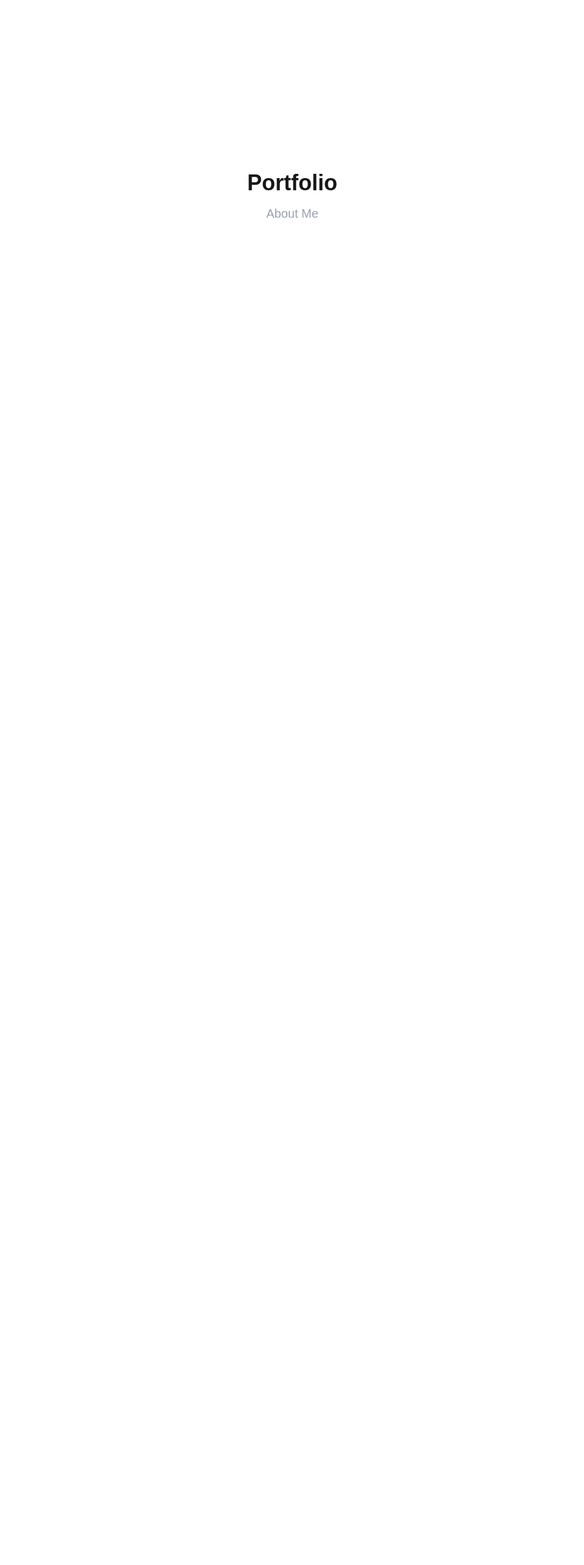
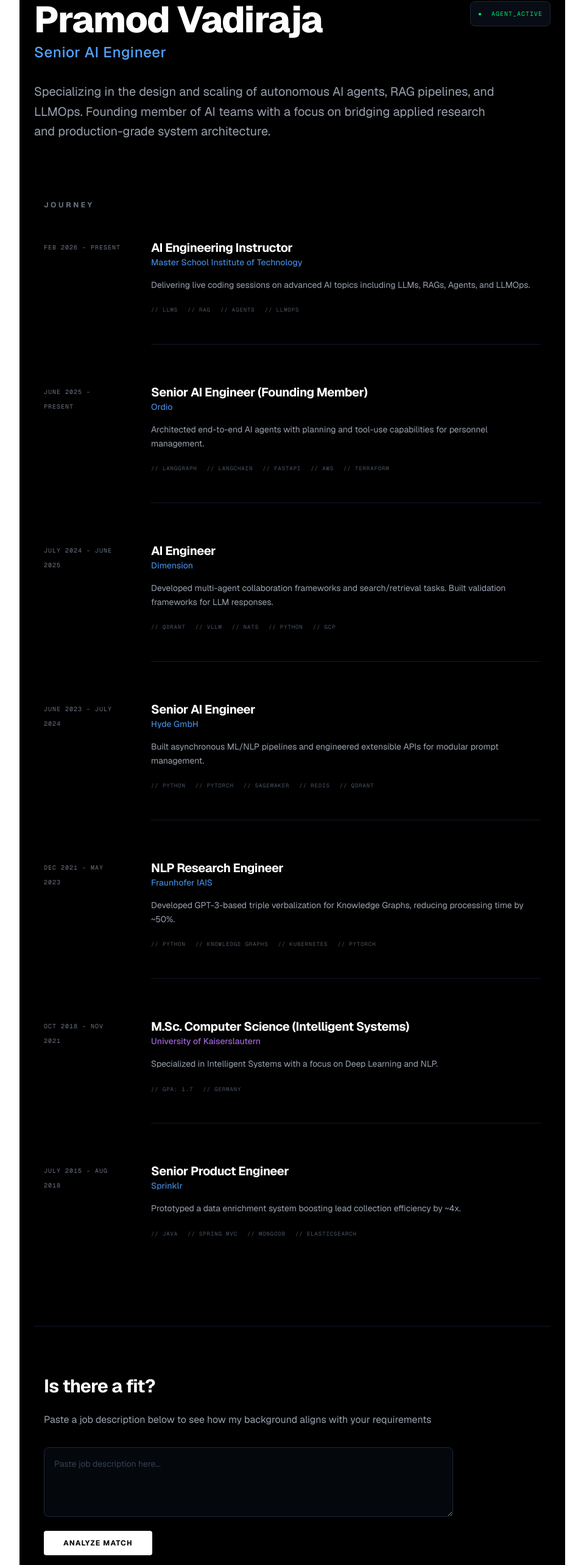
Before and after one commit to pramodv1993/portfolio, a Next.js app: page / in a window 1280 px wide. Shown: the part 78-2644 px from the top of the page at 61% size, without its empty margins (160-1119 px from the left). Before the commit the page ends 800 px from the top, so only its background shows below. Built offline with nearby package versions, Linux system fonts and the light colour scheme.

Commit message:
chore: test page

```diff
--- a/app/page.tsx
+++ b/app/page.tsx
@@ -1,12 +1,87 @@
-import Image from "next/image";
+import { portfolioData, publications, unifiedTimeline } from "../data/experience";
 
 export default function Home() {
   return (
-    <main className="flex min-h-screen flex-col items-center justify-center p-24">
-      <h1 className="text-4xl font-bold">Portfolio</h1>
-      <p className="mt-4 text-xl text-gray-400">
-        About Me
-      </p>
+    <main className="max-w-4xl mx-auto py-20 px-6 font-sans text-white bg-black">
+
+      {/* HERO SECTION */}
+      <section className="mb-24">
+        <div className="flex justify-between items-start mb-8">
+          <div>
+            <h1 className="text-6xl font-extrabold mb-2 tracking-tight">{portfolioData.name}</h1>
+            <h2 className="text-2xl text-blue-400 font-medium tracking-wide">{portfolioData.role}</h2>
+          </div>
+          <div className="p-3 bg-gray-900/50 rounded-lg border border-gray-800 text-[10px] font-mono text-green-400 uppercase tracking-widest">
+            <span className="animate-pulse mr-2">●</span> Agent_Active
+          </div>
+        </div>
+        <p className="text-xl text-gray-400 leading-relaxed max-w-3xl">
+          {portfolioData.summary}
+        </p>
+      </section>
+
+      {/* MINIMALIST JOURNEY */}
+<section className="mb-24 px-4">
+  <h3 className="text-xs uppercase tracking-[0.3em] text-gray-500 font-bold mb-12">Journey</h3>
+  <div className="space-y-16">
+    {unifiedTimeline.map((item, index) => (
+      <div key={index} className="group">
+        <div className="flex flex-col md:flex-row md:gap-12">
+          {/* Side Info */}
+          <div className="md:w-32 mb-2 md:mb-0 shrink-0">
+            <span className="text-[10px] font-mono text-gray-500 uppercase tracking-widest leading-none">
+              {item.period}
+            </span>
+          </div>
+
+          {/* Main Content */}
+          <div className="flex-1 border-b border-gray-900 pb-12 group-last:border-none">
+            <div className="flex flex-col mb-4">
+              <h4 className="text-xl font-bold text-white tracking-tight">{item.role}</h4>
+              <span className={`text-sm font-medium ${item.type === 'edu' ? 'text-purple-400/80' : 'text-blue-400/80'}`}>
+                {item.company}
+              </span>
+            </div>
+
+            <p className="text-gray-400 text-sm leading-relaxed mb-6 max-w-2xl">
+              {item.description}
+            </p>
+
+            <div className="flex flex-wrap gap-x-4 gap-y-2">
+              {item.tech.map((t) => (
+                <span key={t} className="text-[9px] font-mono text-gray-600 uppercase tracking-widest">
+                  // {t}
+                </span>
+              ))}
+            </div>
+          </div>
+        </div>
+      </div>
+    ))}
+  </div>
+</section>
+
+{/* CALL TO ACTION: AI JOB FIT */}
+<section className="mb-24 px-4 pt-20 border-t border-gray-900">
+  <div className="max-w-2xl">
+    <h3 className="text-3xl font-bold text-white mb-6 tracking-tight">Is there a fit?</h3>
+    <p className="text-gray-400 mb-8 leading-relaxed">
+      Paste a job description below to see how my background aligns with your requirements
+    </p>
+
+    <div className="space-y-4">
+      <textarea
+        className="w-full bg-gray-900/30 border border-gray-800 rounded-lg p-4 text-sm text-gray-300 focus:outline-none focus:border-blue-500/50 transition-colors placeholder:text-gray-700"
+        rows={4}
+        placeholder="Paste job description here..."
+      />
+      <button className="px-8 py-3 bg-white text-black text-xs font-bold uppercase tracking-widest rounded hover:bg-blue-400 transition-colors">
+        Analyze Match
+      </button>
+    </div>
+  </div>
+</section>
+
     </main>
   );
 }
--- /dev/null
+++ b/data/experience.ts
@@ -0,0 +1,164 @@
+export const portfolioData = {
+  name: "Pramod Vadiraja",
+  role: "Senior AI Engineer",
+  summary: "Specializing in the design and scaling of autonomous AI agents, RAG pipelines, and LLMOps. Founding member of AI teams with a focus on bridging applied research and production-grade system architecture.",
+
+  skills: [
+    {
+      category: "Agentic AI & LLMs",
+      items: ["LangGraph", "LangChain", "Autonomous Agents", "Multi-Agent Systems", "MCP", "RAG"]
+    },
+    {
+      category: "AI Infrastructure & Ops",
+      items: ["Docker", "Terraform", "AWS (ECS, SQS, Lambda)", "GCP", "CI/CD", "Vector DBs (Qdrant, Pinecone)"]
+    },
+    {
+      category: "Backend & Engineering",
+      items: ["FastAPI", "Python", "Asynchronous Programming", "PostgreSQL", "Redis", "Distributed Systems"]
+    },
+    {
+      category: "Research & ML",
+      items: ["PyTorch", "NLP", "Fine-tuning (DeepSpeed/FSDP)", "Computer Vision", "Knowledge Graphs"]
+    }
+  ],
+
+  education: [
+    {
+      school: "University of Kaiserslautern",
+      degree: "M.Sc. in Computer Science (Intelligent Systems)",
+      period: "2018 – 2021",
+      grade: "GPA: 1.7"
+    },
+    {
+      school: "Visvesvaraya Technological University",
+      degree: "Bachelor of Computer Science",
+      period: "2011 – 2015",
+      grade: "GPA: 1.7 (78%)"
+    }
+  ]
+};
+
+export const publications = [
+  {
+    title: "Convolutional Autoencoder Based Textile Defect Detection Under Unconstrained Setting",
+    publisher: "Springer, Cham",
+    year: "2021",
+    link: "https://link.springer.com/chapter/10.1007/978-3-030-89134-3_11"
+  },
+  {
+    title: "Effects of Counting Seconds in the Mind while Reading",
+    publisher: "UbiComp 2021, ACM",
+    year: "2021",
+    link: "https://dl.acm.org/doi/10.1145/3460418.3479373"
+  },
+  {
+    title: "Text Summary Augmentation for Intelligent Reading Assistant",
+    publisher: "AHs'21: Augmented Humans Conference",
+    year: "2021",
+    link: "https://dl.acm.org/doi/10.1145/3450741.3450742"
+  }
+];
+
+export const workExperience = [
+  {
+    company: "Master School Institute of Technology",
+    role: "AI Engineering Instructor",
+    period: "Feb 2026 – Present",
+    description: "Delivering live coding sessions on advanced AI topics including LLMs, RAGs, Agents, and LLMOps.",
+    tech: ["LLMs", "RAG", "Agents", "LLMOps"]
+  },
+  {
+    company: "Ordio",
+    role: "Senior AI Engineer",
+    period: "June 2025 – Present",
+    description: "Founding member of the AI team for a personnel management platform. Developed end-to-end AI agents for workspace management with advanced planning and tool-use capabilities.",
+    tech: ["LangGraph", "LangChain", "FastAPI", "AWS", "Terraform"]
+  },
+  {
+    company: "Dimension",
+    role: "AI Engineer",
+    period: "July 2024 – June 2025",
+    description: "Developed multi-agent collaboration frameworks and search/retrieval tasks with LangChain and LangGraph. Built validation frameworks for LLM responses and load testing.",
+    tech: ["Qdrant", "VLLM", "NATS", "Python", "GCP"]
+  },
+  {
+    company: "Hyde GmbH",
+    role: "Senior AI Engineer",
+    period: "June 2023 – July 2024",
+    description: "Built asynchronous ML/NLP pipelines for web scraping and data preprocessing. Enabled RAG with vector databases and engineered extensible APIs for modular prompt management.",
+    tech: ["Python", "PyTorch", "SageMaker", "Redis", "Qdrant"]
+  },
+  {
+    company: "Fraunhofer IAIS",
+    role: "NLP Research Engineer",
+    period: "Dec 2021 – May 2023",
+    description: "Developed GPT-3-based triple verbalization for Knowledge Graphs, reducing processing time by ~50%. Contributed to the OpenGPT-X project for EU-region LLMs.",
+    tech: ["Python", "Knowledge Graphs", "Kubernetes", "PyTorch"]
+  },
+  {
+    company: "Sprinklr",
+    role: "Senior Product Engineer",
+    period: "July 2015 – Aug 2018",
+    description: "Prototyped a data enrichment system boosting lead collection efficiency by ~4x. Led migration of legacy Perl scripts to scalable class models.",
+    tech: ["Java", "Spring MVC", "MongoDB", "ElasticSearch"]
+  }
+];
+
+export const unifiedTimeline = [
+  {
+    type: "work",
+    company: "Master School Institute of Technology",
+    role: "AI Engineering Instructor",
+    period: "Feb 2026 – Present",
+    description: "Delivering live coding sessions on advanced AI topics including LLMs, RAGs, Agents, and LLMOps.",
+    tech: ["LLMs", "RAG", "Agents", "LLMOps"]
+  },
+  {
+    type: "work",
+    company: "Ordio",
+    role: "Senior AI Engineer (Founding Member)",
+    period: "June 2025 – Present",
+    description: "Architected end-to-end AI agents with planning and tool-use capabilities for personnel management.",
+    tech: ["LangGraph", "LangChain", "FastAPI", "AWS", "Terraform"]
+  },
+  {
+    type: "work",
+    company: "Dimension",
+    role: "AI Engineer",
+    period: "July 2024 – June 2025",
+    description: "Developed multi-agent collaboration frameworks and search/retrieval tasks. Built validation frameworks for LLM responses.",
+    tech: ["Qdrant", "VLLM", "NATS", "Python", "GCP"]
+  },
+  {
+    type: "work",
+    company: "Hyde GmbH",
+    role: "Senior AI Engineer",
+    period: "June 2023 – July 2024",
+    description: "Built asynchronous ML/NLP pipelines and engineered extensible APIs for modular prompt management.",
+    tech: ["Python", "PyTorch", "SageMaker", "Redis", "Qdrant"]
+  },
+  {
+    type: "work",
+    company: "Fraunhofer IAIS",
+    role: "NLP Research Engineer",
+    period: "Dec 2021 – May 2023",
+    description: "Developed GPT-3-based triple verbalization for Knowledge Graphs, reducing processing time by ~50%.",
+    tech: ["Python", "Knowledge Graphs", "Kubernetes", "PyTorch"]
+  },
+  {
+    type: "edu",
+    company: "University of Kaiserslautern",
+    role: "M.Sc. Computer Science (Intelligent Systems)",
+    period: "Oct 2018 – Nov 2021",
+    description: "Specialized in Intelligent Systems with a focus on Deep Learning and NLP.",
+    tech: ["GPA: 1.7", "Germany"]
+  },
+  {
+    type: "work",
+    company: "Sprinklr",
+    role: "Senior Product Engineer",
+    period: "July 2015 – Aug 2018",
+    description: "Prototyped a data enrichment system boosting lead collection efficiency by ~4x.",
+    tech: ["Java", "Spring MVC", "MongoDB", "ElasticSearch"]
+  }
+];
```
